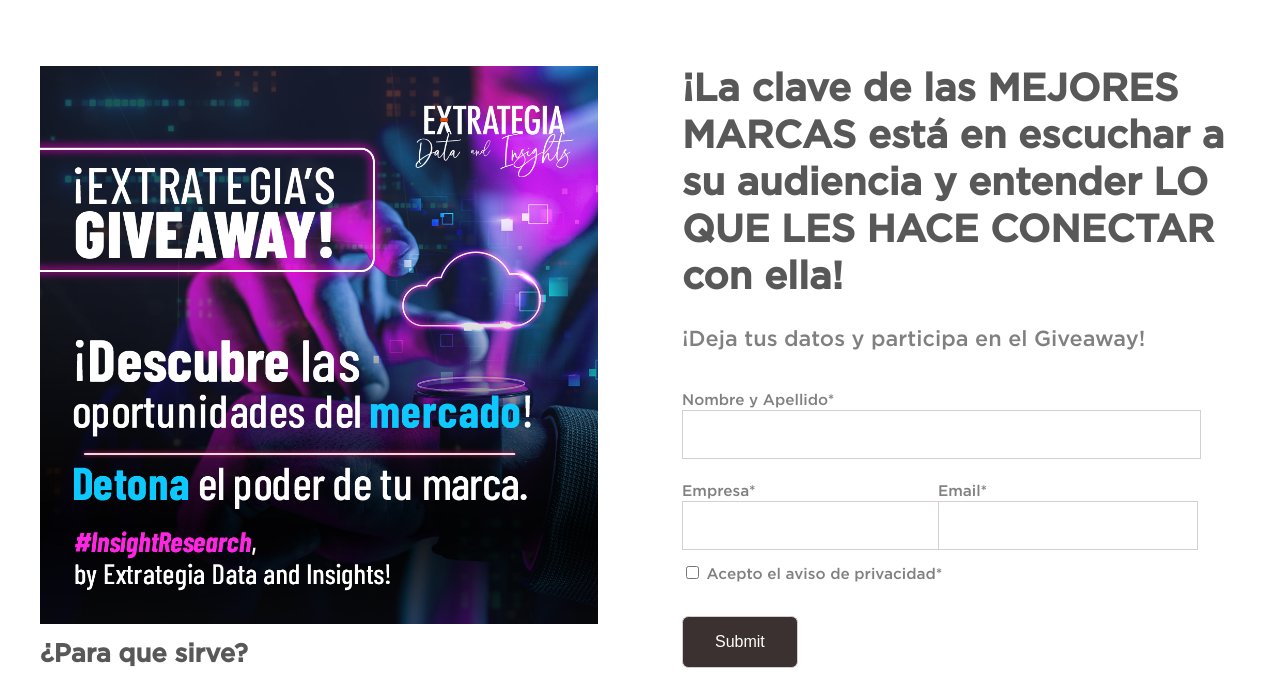
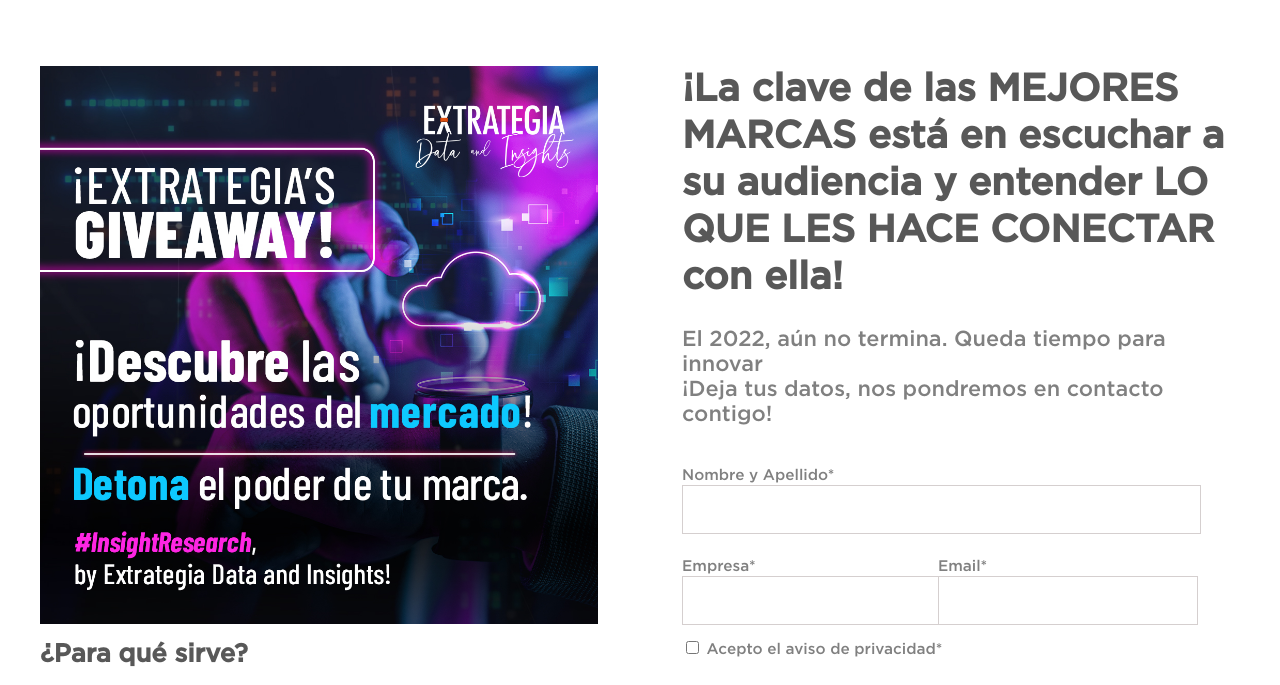
Before and after one commit to whatevaaar/extrategia-landing, a plain HTML site: page index.html in a window 1280 px wide. Shown: the part 115-800 px from the top of the page. Drawn offline with Linux system fonts and the light colour scheme; a script that the page names is missing.

Commit message:
cambio de msj

```diff
--- a/index.html
+++ b/index.html
@@ -20,7 +20,7 @@
             <img class="center col-l-img" src="img/img_header.jpg">
 
             <div>
-                <h2>¿Para que sirve?</h2>
+                <h2>¿Para qué sirve?</h2>
                 <p class="bullet-point">• Estudio realizado mediante encuestas digitales entre una muestra representativa de la audiencia
                     clave.
                 </p>
@@ -36,7 +36,7 @@
                 ¡La clave de las MEJORES MARCAS está en escuchar a su audiencia y entender LO QUE LES HACE CONECTAR con
                 ella!
             </h1>
-            <p class="form-span">¡Deja tus datos y participa en el Giveaway!</p>
+            <p class="form-span">El 2022, aún no termina. Queda tiempo para innovar<br/>¡Deja tus datos, nos pondremos en contacto contigo!</p>
             <form action="scripts/mail_handler.php" method="post">
                 <label>Nombre y Apellido*</label> <input class="input-name" type="text" name="name">
                 <div>
```
